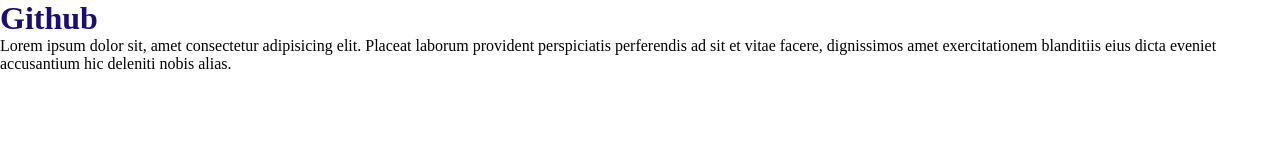
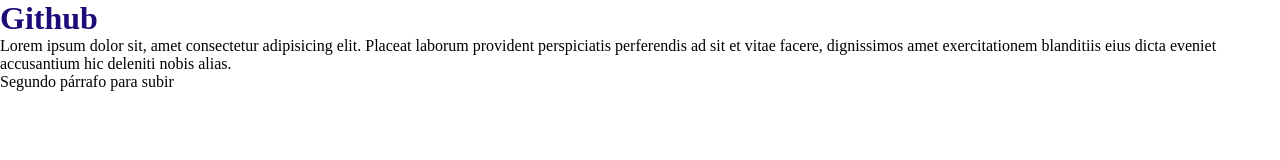
Before and after one commit to eritalla/Clase10-Github, a plain HTML site: page index.html in a window 1280 px wide. Drawn offline with Linux system fonts and the light colour scheme.

Commit message:
segundo parrafo

```diff
--- a/index.html
+++ b/index.html
@@ -9,5 +9,6 @@
 <body>
     <h1>Github</h1>
     <p>Lorem ipsum dolor sit, amet consectetur adipisicing elit. Placeat laborum provident perspiciatis perferendis ad sit et vitae facere, dignissimos amet exercitationem blanditiis eius dicta eveniet accusantium hic deleniti nobis alias.</p>
+    <p>Segundo párrafo para subir</p>
 </body>
 </html>
```
